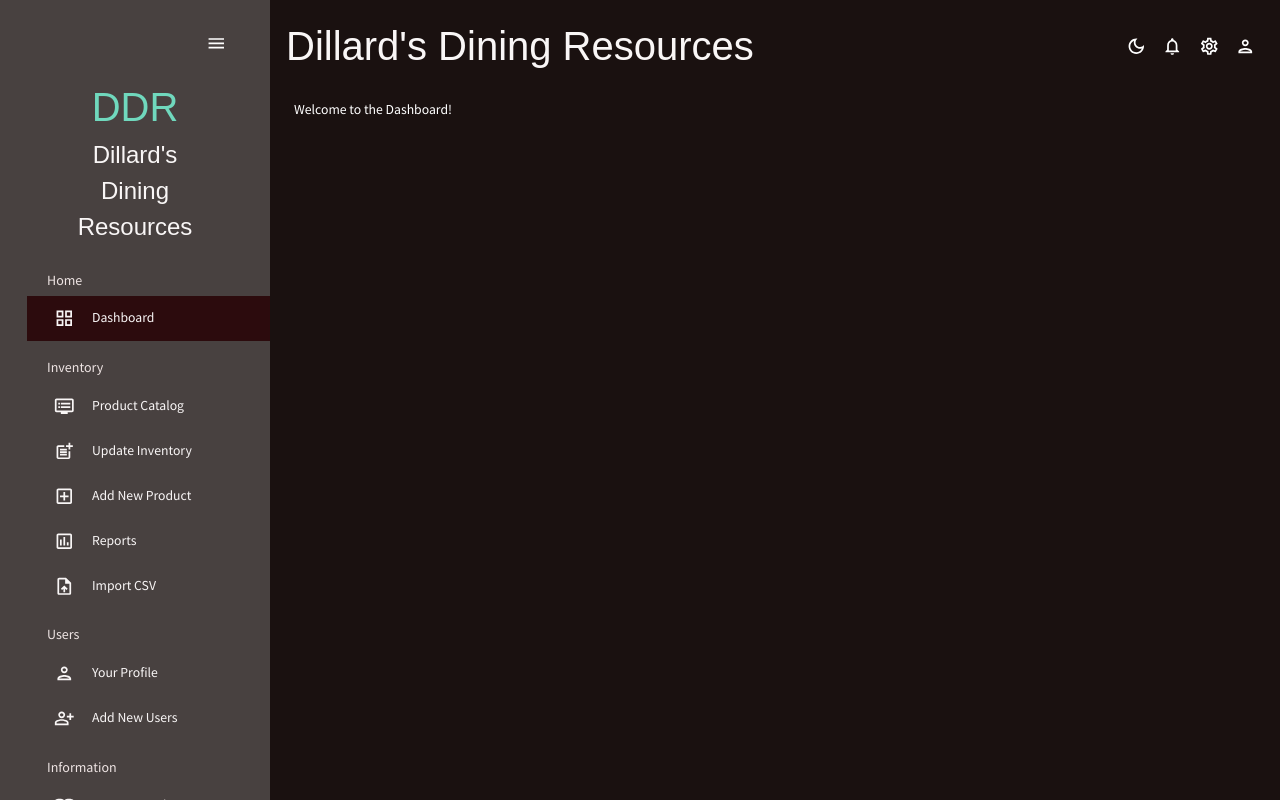
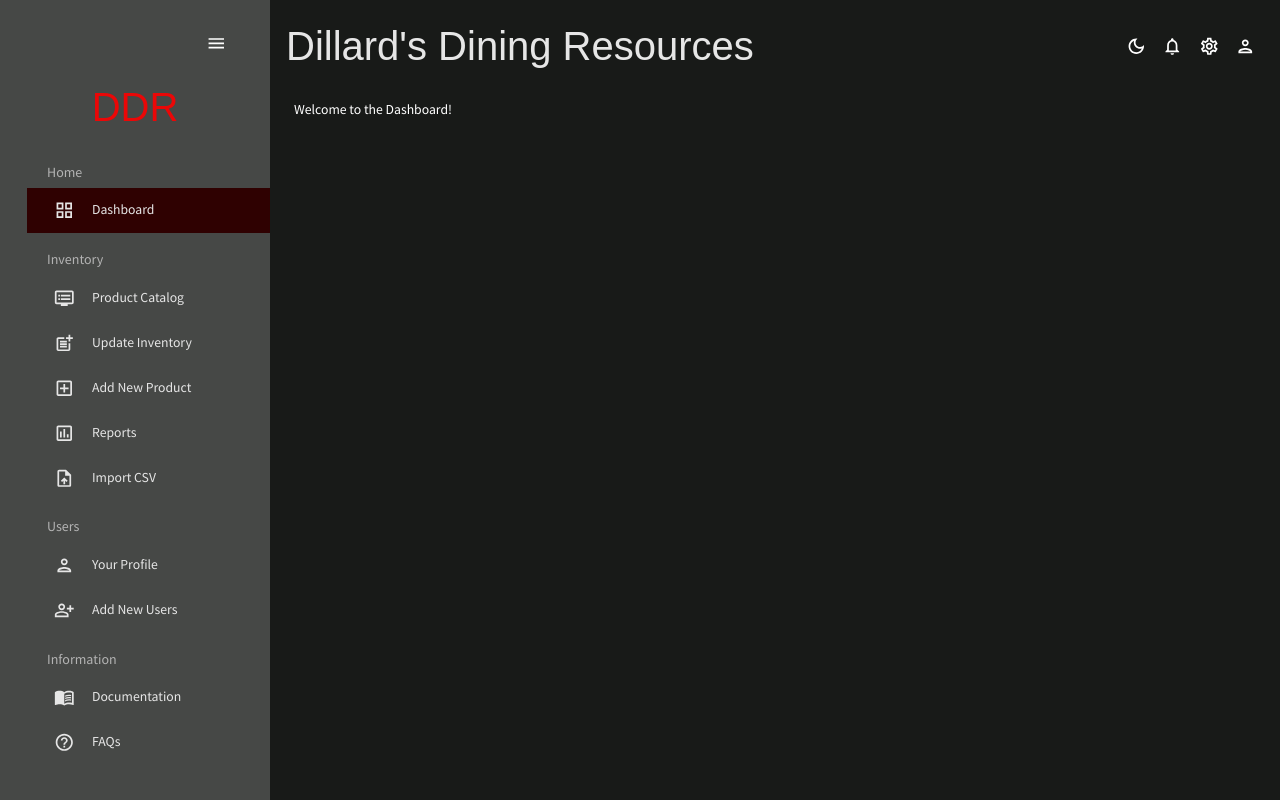
Before and after one commit to todd-buck/CapstoneProject, a React (Create React App) app in the folder DDRInventory-UI/: page / in a window 1280 px wide. Built offline with nearby package versions, Linux system fonts and the light colour scheme; a web font is replaced by a local one.

Commit message:
Very small changes to color scheme

```diff
--- a/DDRInventory-UI/src/scenes/global/Sidebar.jsx
+++ b/DDRInventory-UI/src/scenes/global/Sidebar.jsx
@@ -111,13 +111,8 @@ const Sidebar = ({selected, setSelected}) => {
 
                     {!isCollapsed && (
                         <Box mb="3vh" ml="5vw" mr="5vw" display="flex" flexDirection="column" justifyContent="center" alignItems="center">
-                            <Typography variant="logo_large" color={colors.greenAccent[400]} align="center">
+                            <Typography variant="logo_large" color={colors.redAccent[500]} align="center">
                                 DDR
-                            </Typography>
-                            <Typography variant="logo_medium" color={colors.gray[100]} align="center">
-                                Dillard's
-                                Dining
-                                Resources
                             </Typography>
                         </Box>
                     )}
--- a/DDRInventory-UI/src/theme.js
+++ b/DDRInventory-UI/src/theme.js
@@ -5,27 +5,27 @@ import { createTheme } from '@mui/material/styles';
 export const tokens = (mode) => ({
     ...(mode === "dark"
         ? {
-            gray: { // Reddish gray
-                100: "#f9f6f6",
-                200: "#f3edec",
-                300: "#eee4e3",
-                400: "#e8dbd9",
-                500: "#e2d2d0",
-                600: "#b5a8a6",
-                700: "#887e7d",
-                800: "#5a5453",
-                900: "#2d2a2a"
+            gray: { // gray
+                100: "#e6e6e6",
+                200: "#cccccc",
+                300: "#b3b3b3",
+                400: "#999999",
+                500: "#808080",
+                600: "#666666",
+                700: "#4d4d4d",
+                800: "#333333",
+                900: "#1a1a1a"
             },
-            primary: { // Reddish black
-                100: "#d1cfcf",
-                200: "#a3a09f",
-                300: "#767070",
-                400: "#484140",
-                500: "#1a1110",
-                600: "#150e0d",
-                700: "#100a0a",
-                800: "#0a0706",
-                900: "#050303"
+            primary: { // black
+                100: "#d1d1d1",
+                200: "#a3a3a3",
+                300: "#747674",
+                400: "#464846",
+                500: "#181a18",
+                600: "#131513",
+                700: "#0e100e",
+                800: "#0a0a0a",
+                900: "#050505"
             },
             greenAccent: { // same as original
                 100: "#dbf5ee",
@@ -38,16 +38,16 @@ export const tokens = (mode) => ({
                 800: "#1e5245",
                 900: "#0f2922"
             },
-            redAccent: { // Dillard's Red
-                100: "#f8d7d9",
-                200: "#f0afb4",
-                300: "#e9878e",
-                400: "#e15f69",
-                500: "#da3743",
-                600: "#ae2c36",
-                700: "#832128",
-                800: "#57161b",
-                900: "#2c0b0d"
+            redAccent: { // Dillard's Screaming Red
+                100: "#fbcdcd",
+                200: "#f79c9c",
+                300: "#f36a6a",
+                400: "#ef3939",
+                500: "#eb0707",
+                600: "#bc0606",
+                700: "#8d0404",
+                800: "#5e0303",
+                900: "#2f0101"
             },
             blueAccent: { // same as original
                 100: "#e1e6fe",
@@ -95,15 +95,15 @@ export const tokens = (mode) => ({
                 900: "#dbf5ee"
             },
             redAccent: { // Dillard's Red
-                900: "#f8d7d9",
-                800: "#f0afb4",
-                700: "#e9878e",
-                600: "#e15f69",
-                500: "#da3743",
-                400: "#ae2c36",
-                300: "#832128",
-                200: "#57161b",
-                100: "#2c0b0d"
+                900: "#fbcdcd",
+                800: "#f79c9c",
+                700: "#f36a6a",
+                600: "#ef3939",
+                500: "#eb0707",
+                400: "#bc0606",
+                300: "#8d0404",
+                200: "#5e0303",
+                100: "#2f0101"
             },
             blueAccent: { // same as original
                 100: "#151a32",
```
